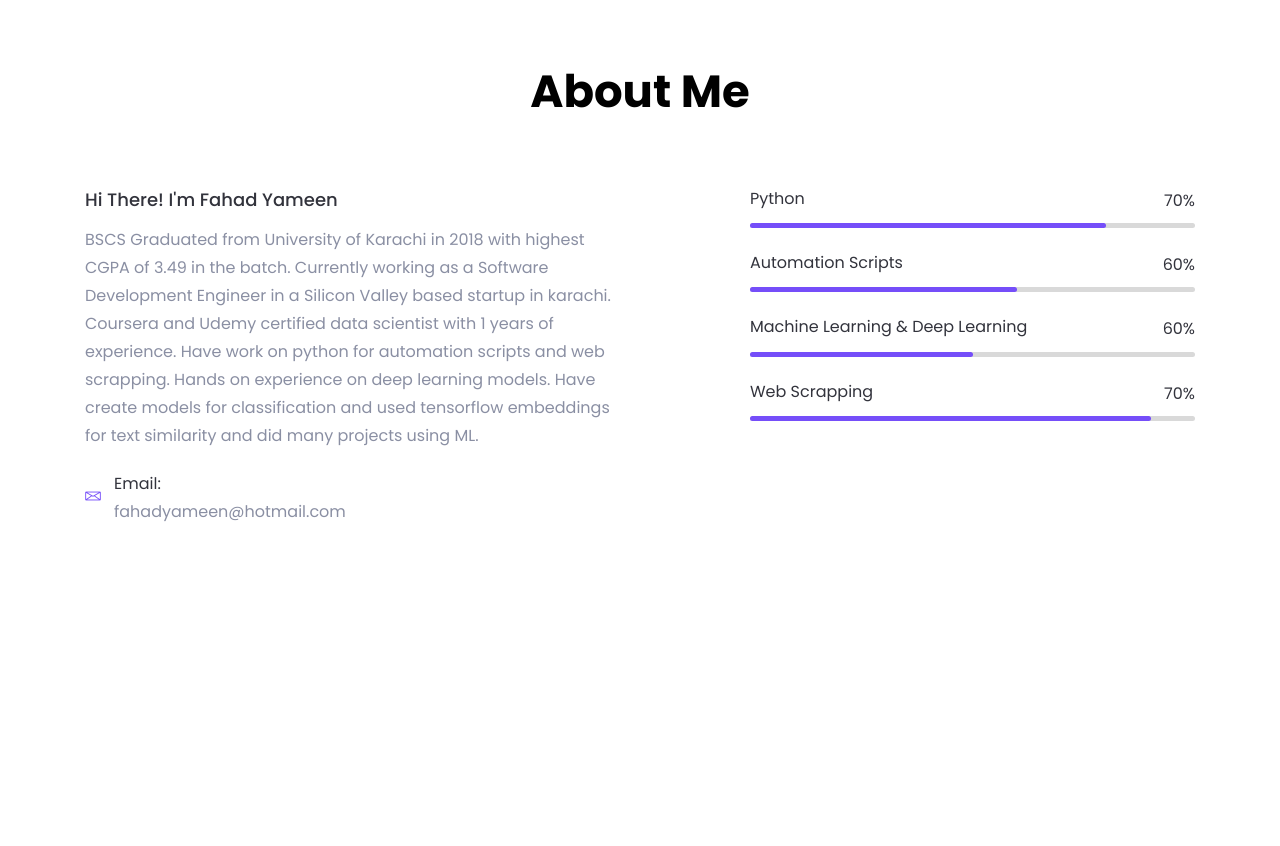
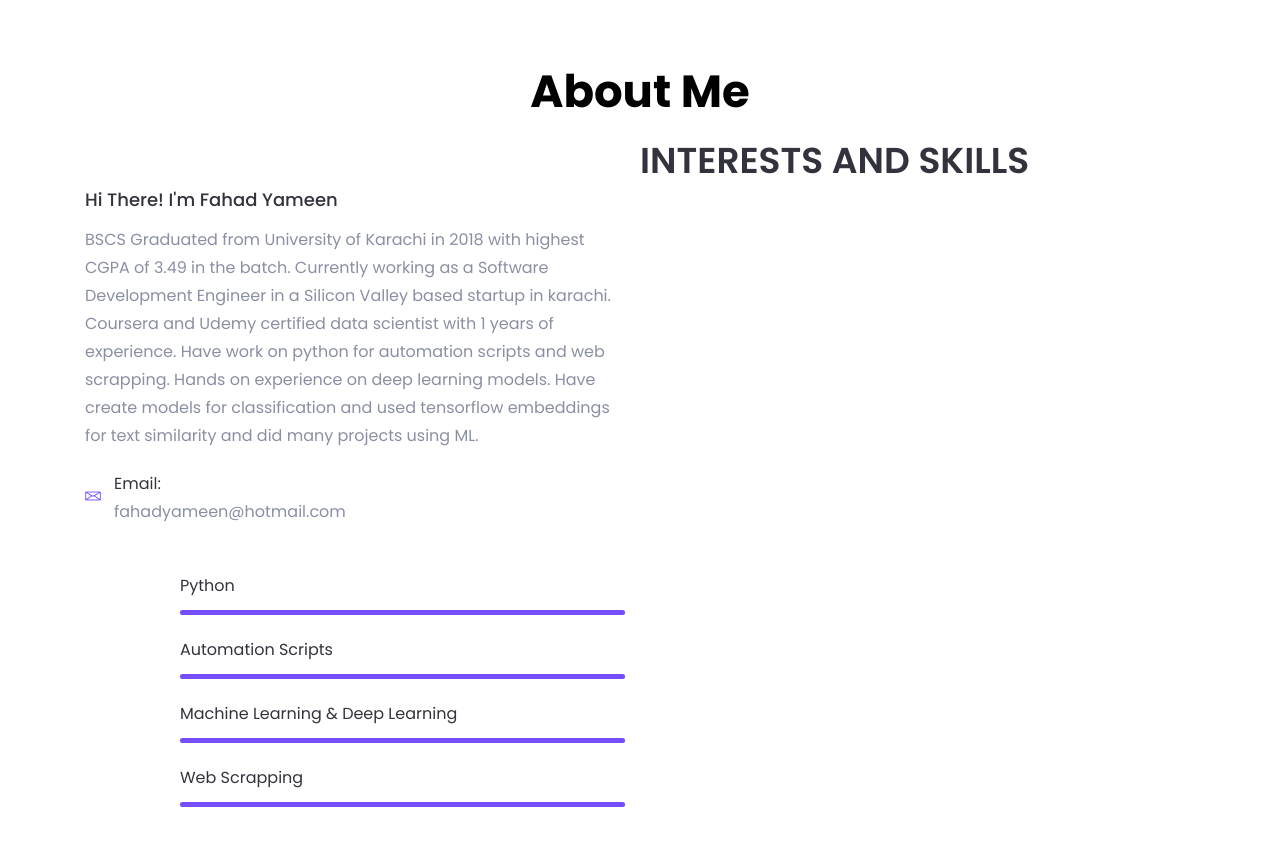
Before and after one commit to FahadYameen/FahadYameen.github.io, a plain HTML site: page index.html in a window 1280 px wide. Shown: the part 880-1726 px from the top of the page. Before the commit the page ends 1536 px from the top, so only its background shows below. Drawn offline with Linux system fonts and the light colour scheme; files whose address does not match are found by name.

Commit message:
Update index.html

```diff
--- a/index.html
+++ b/index.html
@@ -196,69 +196,54 @@
                         </ul>
                     </div> <!-- about content -->
                 </div>
+
+                <h2 class="skill-title">
+                    INTERESTS AND SKILLS
+
+                </h2>
                 <div class="col-xl-5 offset-xl-1 col-lg-6">
                     <div class="about-skills pt-25">
                         <div class="skill-item mt-25">
                             <div class="skill-header">
                                 <h6 class="skill-title">Python</h6>
-                                <div class="skill-percentage">
-                                    <div class="count-box counted">
-                                        <span class="counter">70</span>
-                                    </div>
-                                    %
-                                </div>
+
                             </div>
                             <div class="skill-bar">
                                 <div class="bar-inner">
-                                    <div class="bar progress-line" data-width="80"></div>
+                                    <div class="bar progress-line" data-width="100"></div>
                                 </div>
                             </div>
                         </div> <!-- skill item -->
                         <div class="skill-item mt-25">
                             <div class="skill-header">
                                 <h6 class="skill-title">Automation Scripts</h6>
-                                <div class="skill-percentage">
-                                    <div class="count-box counted">
-                                        <span class="counter">60</span>
-                                    </div>
-                                    %
-                                </div>
+
                             </div>
                             <div class="skill-bar">
                                 <div class="bar-inner">
-                                    <div class="bar progress-line" data-width="60"></div>
+                                    <div class="bar progress-line" data-width="100"></div>
                                 </div>
                             </div>
                         </div> <!-- skill item -->
                         <div class="skill-item mt-25">
                             <div class="skill-header">
                                 <h6 class="skill-title">Machine Learning & Deep Learning</h6>
-                                <div class="skill-percentage">
-                                    <div class="count-box counted">
-                                        <span class="counter">60</span>
-                                    </div>
-                                    %
-                                </div>
+
                             </div>
                             <div class="skill-bar">
                                 <div class="bar-inner">
-                                    <div class="bar progress-line" data-width="50"></div>
+                                    <div class="bar progress-line" data-width="100"></div>
                                 </div>
                             </div>
                         </div> <!-- skill item -->
                         <div class="skill-item mt-25">
                             <div class="skill-header">
                                 <h6 class="skill-title">Web Scrapping</h6>
-                                <div class="skill-percentage">
-                                    <div class="count-box counted">
-                                        <span class="counter">70</span>
-                                    </div>
-                                    %
-                                </div>
+
                             </div>
                             <div class="skill-bar">
                                 <div class="bar-inner">
-                                    <div class="bar progress-line" data-width="90"></div>
+                                    <div class="bar progress-line" data-width="100"></div>
                                 </div>
                             </div>
                         </div> <!-- skill item -->
```
